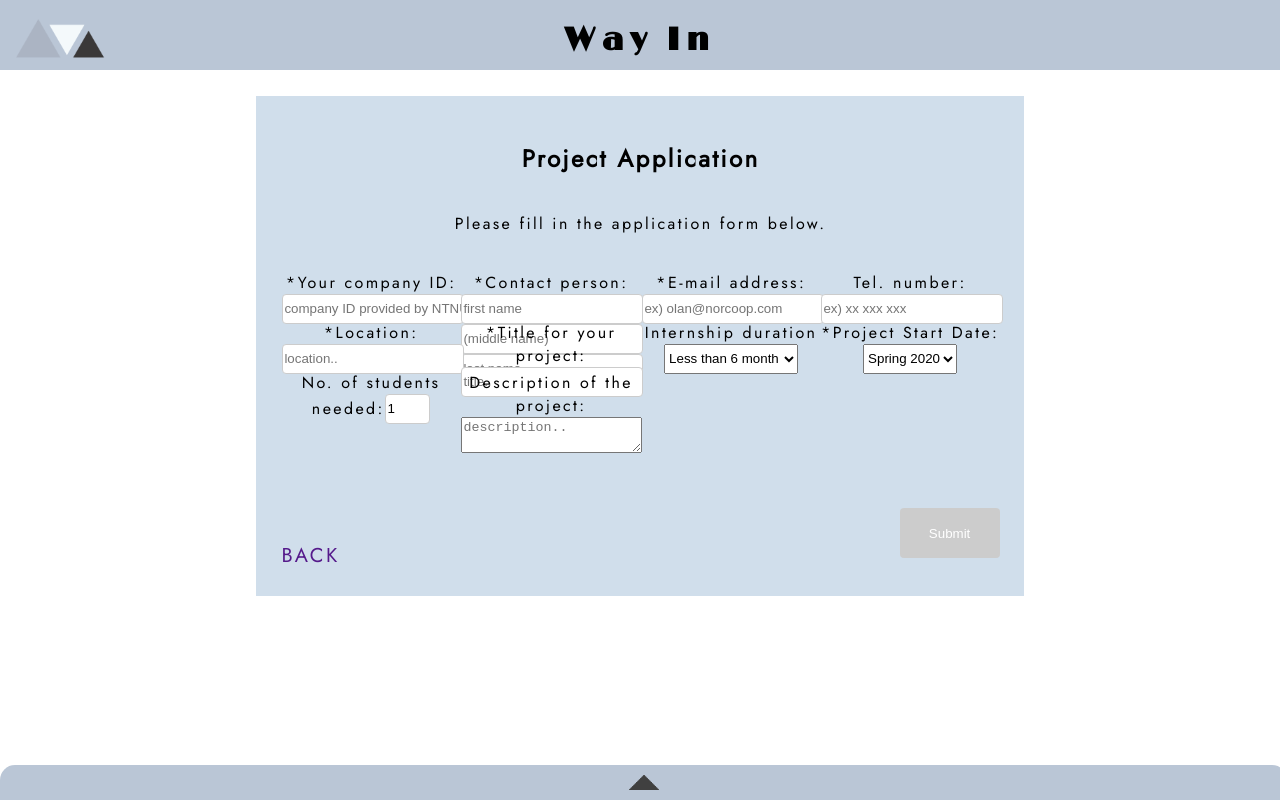
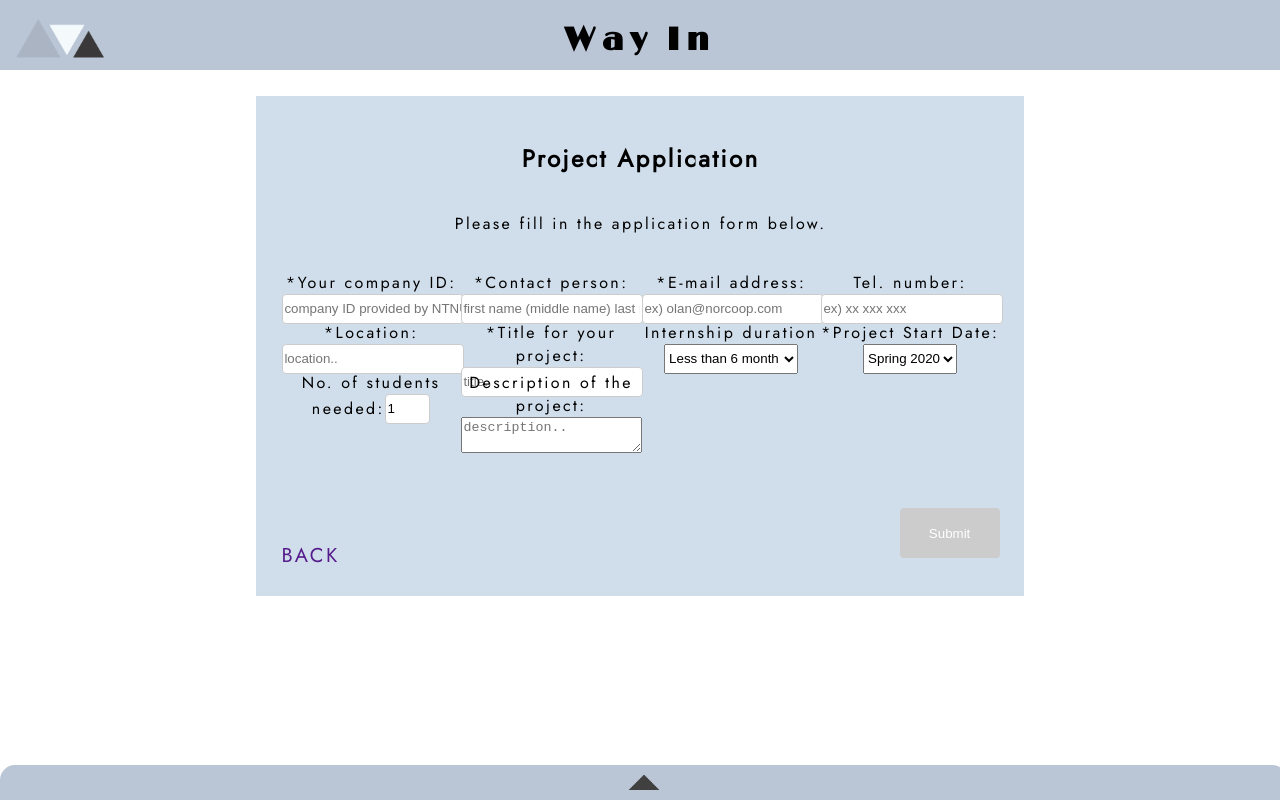
Before and after one commit to ethoyer/webprosjekt-II, a React (Create React App) app in the folder way-in/: page /busApplyIntPage in a window 1280 px wide. Built offline with nearby package versions, Linux system fonts and the light colour scheme.

Commit message:
form sent with projects when student apply for int/ bach project

```diff
--- a/way-in/src/components/intForm.js
+++ b/way-in/src/components/intForm.js
@@ -7,6 +7,7 @@ class IntForm extends React.Component {
     constructor(props) {
       super(props);
       this.handleSubmit = this.handleSubmit.bind(this);
+      this.getProjectsInList = this.getProjectsInList.bind(this);
       this.prevPage = this.prevPage.bind(this);
       this.state = {
         email: '',
@@ -16,6 +17,15 @@ class IntForm extends React.Component {
         pcode:'',
         isSubmitted: false,
     };
+  }
+
+  getProjectsInList(event){
+    let inList = document.getElementsByClassName("inList");
+    let arr = [];
+    for (let i=0; i<inList.length; i++){
+      arr.push(inList[i].getAttribute("id"));
+    }
+    return arr;
   }
 
   handleEmailChange(event) {
@@ -30,11 +40,15 @@ class IntForm extends React.Component {
 
 
   handleSubmit(event) {
-    console.log("Form sent");
+    let addedProjects = JSON.stringify(this.getProjectsInList())
     const formData = new FormData();
     formData.append(
       "method",
       "add"
+    );
+    formData.append(
+      'Projects',
+      addedProjects
     );
     formData.append(
       'Email',
--- a/way-in/src/components/pages/busApplyBachPage.js
+++ b/way-in/src/components/pages/busApplyBachPage.js
@@ -136,29 +136,19 @@ class busOfferBachForm extends React.Component {
             <input
               id="fname"
               type="text"
-              placeholder="first name"
+              placeholder="first name (middle name) last name"
+              required
             />
 
 
-            <input
-              id="mname"
-              type="text"
-              placeholder="(middle name)"
-            />
-
-            <input
-              id="lname"
-              type="text"
-              placeholder="last name"
-
-            />
             </label>
 
             <label htmlFor="email">*E-mail address:
             <input
               id="email"
               type="email"
-              placeholder="ex) olan@stud.ntnu.no"
+              placeholder="ex) olan@norcoop.com"
+              required
             />
             </label>
 
@@ -177,7 +167,7 @@ class busOfferBachForm extends React.Component {
               name="location"
               type="text"
               placeholder="location.."
-
+              required
             />
           </label>
 
@@ -186,6 +176,7 @@ class busOfferBachForm extends React.Component {
                 id="bachTitle"
                 type="text"
                 placeholder="ex) App design and development"
+                required
             />
             </label>
 
@@ -223,6 +214,7 @@ class busOfferBachForm extends React.Component {
             <textarea
                 id="bachDesc"
                 name="bachDesc"
+                required
              />
             </label>
 
--- a/way-in/src/components/pages/busApplyIntPage.js
+++ b/way-in/src/components/pages/busApplyIntPage.js
@@ -12,8 +12,6 @@ class busIntForm extends React.Component {
     this.state = {
       compID: '',
       fname:'',
-      mname:'',
-      lname:'',
       email:'',
       tlf:'',
       intLocation:'',
@@ -31,8 +29,6 @@ handleEmailChange(event) {
   this.setState({
     compID: inputValue,
     fname: inputValue,
-    mname: inputValue,
-    lname: inputValue,
     email: inputValue,
     tlf: inputValue,
     intLocation: inputValue,
@@ -142,22 +138,11 @@ handleSubmit(event) {
             <input
               id="fname"
               type="text"
-              placeholder="first name"
+              placeholder="first name (middle name) last name"
             />
 
 
-            <input
-              id="mname"
-              type="text"
-              placeholder="(middle name)"
-            />
 
-            <input
-              id="lname"
-              type="text"
-              placeholder="last name"
-              required
-            />
           </label>
 
             <label htmlFor="email">*E-mail address:
@@ -229,7 +214,7 @@ handleSubmit(event) {
                 id="intDescription"
                 name="intDescription"
                 placeholder="description.."
-
+                required
              />
             </label>
 
--- a/way-in/src/components/pages/studBaApplyPage.js
+++ b/way-in/src/components/pages/studBaApplyPage.js
@@ -16,7 +16,7 @@ class studBaApplyPage extends React.Component{
         return(
         <div>
     <Header />
-    <IntOverview intdb='http://localhost/way_in_db/projects.php'
+    <IntOverview intdb='http://192.168.64.2/way_in_db/projects.php'
     title="Apply to a Bachelor Project" />
     <StudBachForm />
     <Footer />
--- a/way-in/src/components/studBachForm.js
+++ b/way-in/src/components/studBachForm.js
@@ -7,6 +7,7 @@ class StudBachForm extends React.Component {
     constructor(props) {
       super(props);
       this.handleSubmit = this.handleSubmit.bind(this);
+      this.getProjectsInList = this.getProjectsInList.bind(this);
       this.prevPage = this.prevPage.bind(this);
       this.state = {
         email1: '',
@@ -18,6 +19,15 @@ class StudBachForm extends React.Component {
 
         isSubmitted: false,
     };
+  }
+
+  getProjectsInList(event){
+    let inList = document.getElementsByClassName("inList");
+    let arr = [];
+    for (let i=0; i<inList.length; i++){
+      arr.push(inList[i].getAttribute("id"));
+    }
+    return arr;
   }
 
   handleEmailChange(event) {
@@ -35,10 +45,15 @@ class StudBachForm extends React.Component {
 
   handleSubmit(event) {
     console.log("Form sent");
+    let addedProjects = JSON.stringify(this.getProjectsInList())
     const formData = new FormData();
     formData.append(
       "method",
       "addStudBach"
+    );
+    formData.append(
+      'Projects',
+      addedProjects
     );
     formData.append(
       'Email',
@@ -118,7 +133,7 @@ class StudBachForm extends React.Component {
               id="fname1"
               type="text"
               placeholder="first name"
-
+              required
             />
 
             <input
@@ -131,7 +146,7 @@ class StudBachForm extends React.Component {
               id="lname1"
               type="text"
               placeholder="last name"
-
+              required
             />
             </label>
 
@@ -141,6 +156,7 @@ class StudBachForm extends React.Component {
               type="email"
               pattern="^[a-zA-Z0-9]+@stud\.ntnu\.no$"
               placeholder="ex) olan@stud.ntnu.no"
+              required
 
             />
             </label>
@@ -153,12 +169,12 @@ class StudBachForm extends React.Component {
             </select>
             </label>
 
-            <label htmlFor="mentor">*Student 1:
+            <label htmlFor="mentor">*Your mentor:
             <input
               id="mentor"
               type="text"
               placeholder="firstname lastname"
-
+              required
             />
             </label>
 
```
Also changed, not shown: 1 other file (tests, documents, lock files or other folders).
